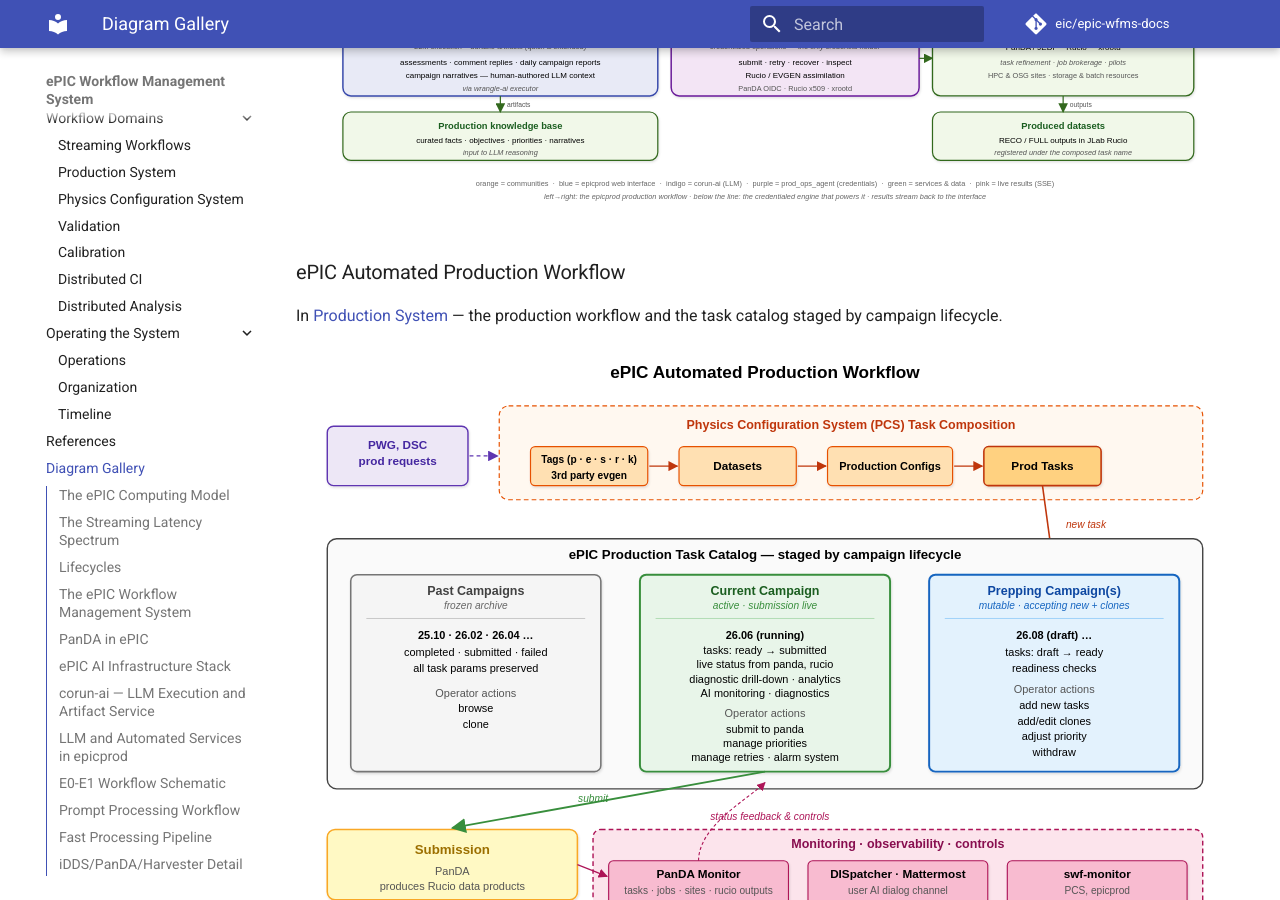
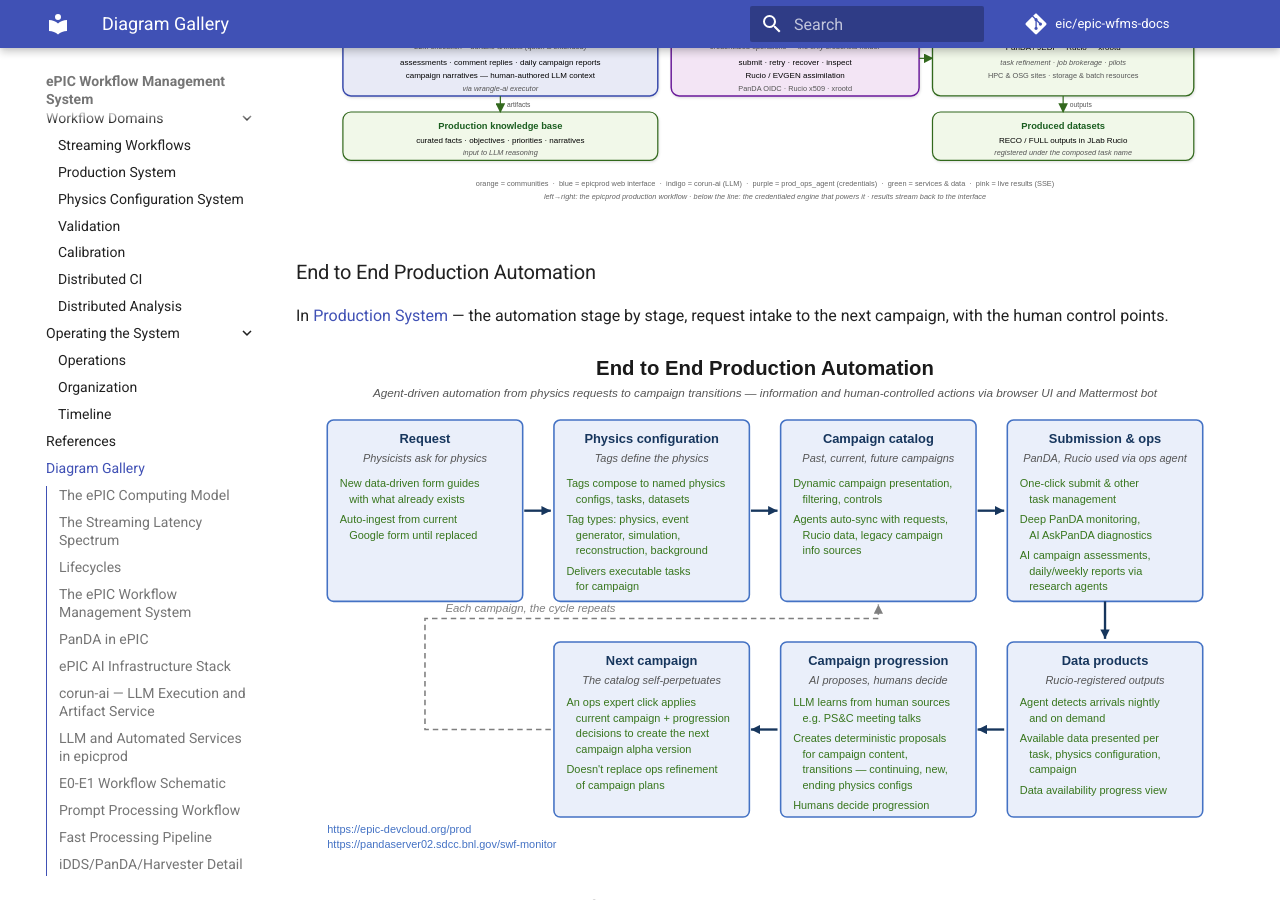
Before and after one commit to eic/epic-wfms-docs, an MkDocs documentation site: the page built from docs/gallery.md, in a window 1280 px wide and 900 px high, scrolled down 11769 px. Built offline with MkDocs 1.6.1 and Material for MkDocs 9.7.7, drawn with Linux system fonts in a browser that asks for light colours; comment, search, counter and statistics services are not loaded.

Commit message:
End to end production automation diagram
The seven-stage automation flow — request intake, physics
configuration, campaign catalog, submission and operations, data
products, campaign progression, next campaign — with the automation
each stage carries. Referenced from the Production System overview and
the gallery.

Co-Authored-By: Claude Fable 5 <noreply@anthropic.com>

```diff
--- a/docs/gallery.md
+++ b/docs/gallery.md
@@ -97,6 +97,12 @@ In [Production System](production.md) — the production workflow stages, LLM se
 
 [![epicprod production system](diagrams/epicprod_system.svg)](diagrams/epicprod_system.svg)
 
+### End to End Production Automation
+
+In [Production System](production.md) — the automation stage by stage, request intake to the next campaign, with the human control points.
+
+[![End to end production automation](diagrams/epicprod_automation_flow.svg)](diagrams/epicprod_automation_flow.svg)
+
 ### ePIC Automated Production Workflow
 
 In [Production System](production.md) — the production workflow and the task catalog staged by campaign lifecycle.
```
Also changed, not shown: docs/production.md (+4 -0 lines), docs/diagrams/epicprod_automation_flow.svg (added).
